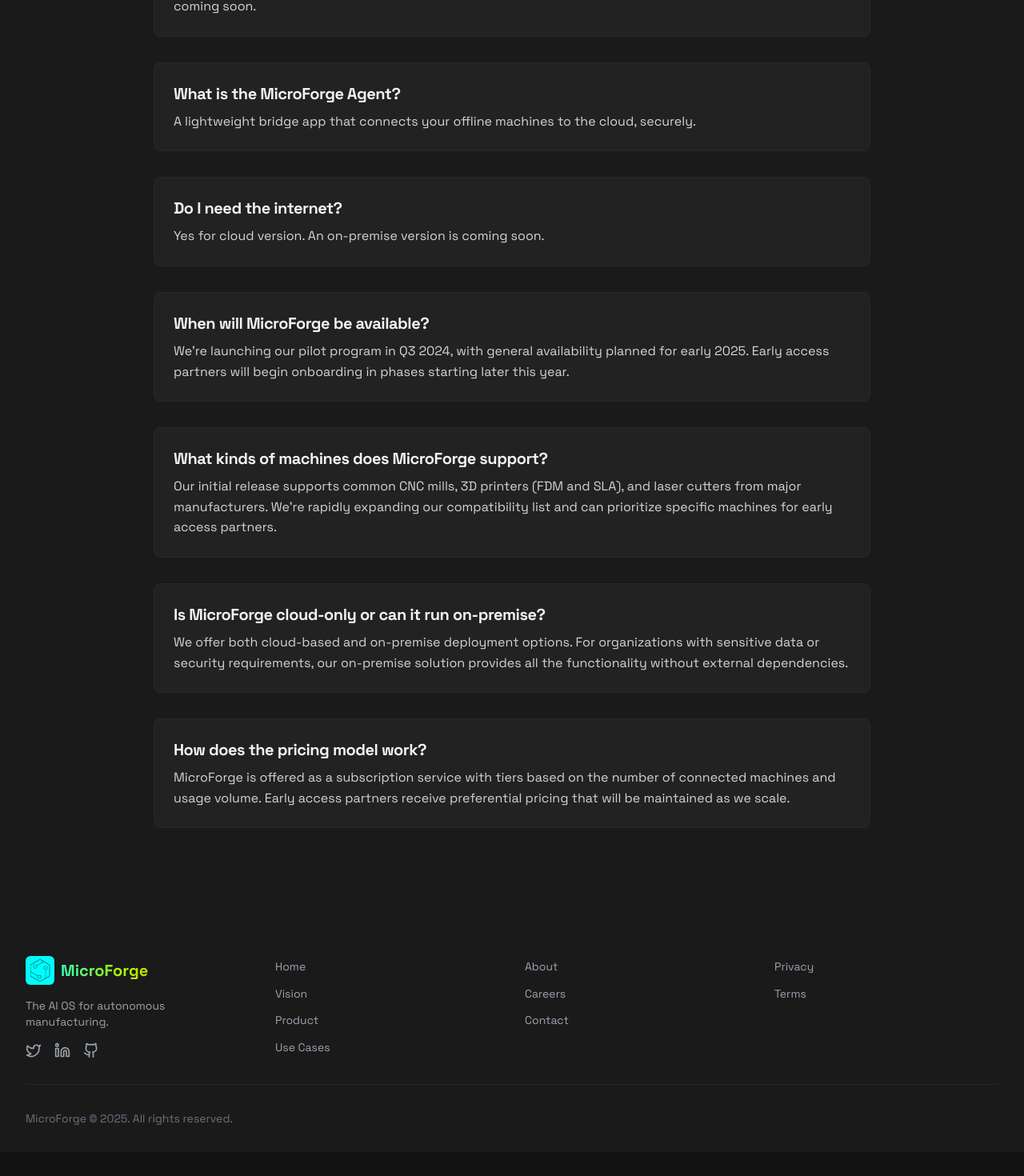
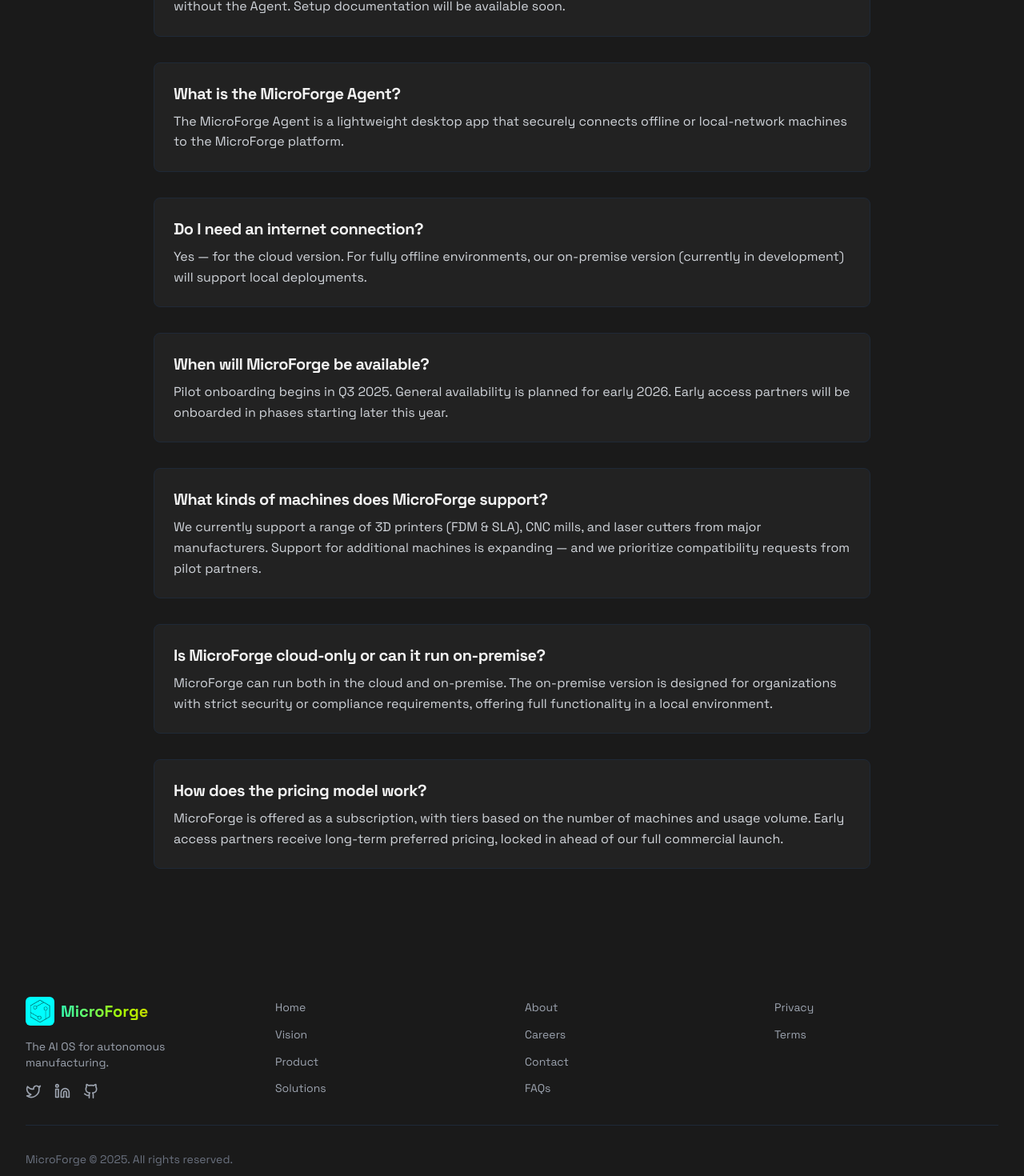
Before and after one commit to LiamBowen/microforge-genesis-os, a React (Vite) app: page /early-access in a window 1280 px wide. Shown: the part 2000-3470 px from the top of the page at 80% size. Before the commit the page ends 3440 px from the top, so only its background shows below. Built offline with nearby package versions, Linux system fonts and the light colour scheme.

Commit message:
Refactor: Update footer and FAQs
- Added FAQs link to footer, linking to the Early Access page.
- Replaced "Use Cases" with "Solutions" in the footer and page title.
- Updated FAQ content on the Early Access page.

```diff
--- a/src/App.tsx
+++ b/src/App.tsx
@@ -14,7 +14,7 @@ import ErrorBoundary from "@/components/ErrorBoundary";
 import Index from "./pages/Index";
 import Vision from "./pages/Vision";
 import Product from "./pages/Product";
-import UseCases from "./pages/UseCases";
+import Solutions from "./pages/Solutions";
 import GetInvolved from "./pages/GetInvolved";
 import EarlyAccess from "./pages/EarlyAccess";
 import Login from "./pages/Login";
@@ -77,7 +77,7 @@ const AppLayout = () => {
           <Route path="/" element={<Index />} />
           <Route path="/vision" element={<Vision />} />
           <Route path="/product" element={<Product />} />
-          <Route path="/use-cases" element={<UseCases />} />
+          <Route path="/solutions" element={<Solutions />} />
           <Route path="/get-involved" element={<GetInvolved />} />
           <Route path="/early-access" element={<EarlyAccess />} />
           <Route path="/login" element={<Login />} />
--- a/src/components/Footer.tsx
+++ b/src/components/Footer.tsx
@@ -50,7 +50,7 @@ const Footer = () => {
               <li><Link to="/" className="text-gray-400 hover:text-neon-cyan text-sm">Home</Link></li>
               <li><Link to="/vision" className="text-gray-400 hover:text-neon-cyan text-sm">Vision</Link></li>
               <li><Link to="/product" className="text-gray-400 hover:text-neon-cyan text-sm">Product</Link></li>
-              <li><Link to="/use-cases" className="text-gray-400 hover:text-neon-cyan text-sm">Use Cases</Link></li>
+              <li><Link to="/solutions" className="text-gray-400 hover:text-neon-cyan text-sm">Solutions</Link></li>
             </ul>
           </div>
 
@@ -59,6 +59,7 @@ const Footer = () => {
               <li><Link to="/about" className="text-gray-400 hover:text-neon-cyan text-sm">About</Link></li>
               <li><Link to="/careers" className="text-gray-400 hover:text-neon-cyan text-sm">Careers</Link></li>
               <li><Link to="/contact" className="text-gray-400 hover:text-neon-cyan text-sm">Contact</Link></li>
+              <li><a href="/early-access#faq" className="text-gray-400 hover:text-neon-cyan text-sm">FAQs</a></li>
             </ul>
           </div>
 
--- a/src/pages/EarlyAccess.tsx
+++ b/src/pages/EarlyAccess.tsx
@@ -256,7 +256,7 @@ ${formData.name}
       </section>
 
       {/* FAQ Section */}
-      <section className="py-24 bg-dark-lighter">
+      <section id="faq" className="py-24 bg-dark-lighter">
         <div className="container mx-auto px-4 sm:px-6 lg:px-8">
           <div className="max-w-4xl mx-auto">
             <h2 className="text-center mb-16 opacity-0 animate-fade-in-up">
@@ -267,49 +267,49 @@ ${formData.name}
               <div className="bg-dark-card border border-gray-800 rounded-lg p-6">
                 <h3 className="text-xl font-bold mb-2">Can my machine connect directly via Wi-Fi?</h3>
                 <p className="text-gray-300">
-                  Yes, if your machine supports direct HTTP/websocket connection, you can skip the Agent. Setup instructions coming soon.
+                  Yes — if your machine supports HTTP or WebSocket connections, it can connect directly to MicroForge without the Agent. Setup documentation will be available soon.
                 </p>
               </div>
 
               <div className="bg-dark-card border border-gray-800 rounded-lg p-6">
                 <h3 className="text-xl font-bold mb-2">What is the MicroForge Agent?</h3>
                 <p className="text-gray-300">
-                  A lightweight bridge app that connects your offline machines to the cloud, securely.
+                  The MicroForge Agent is a lightweight desktop app that securely connects offline or local-network machines to the MicroForge platform.
                 </p>
               </div>
 
               <div className="bg-dark-card border border-gray-800 rounded-lg p-6">
-                <h3 className="text-xl font-bold mb-2">Do I need the internet?</h3>
+                <h3 className="text-xl font-bold mb-2">Do I need an internet connection?</h3>
                 <p className="text-gray-300">
-                  Yes for cloud version. An on-premise version is coming soon.
+                  Yes — for the cloud version. For fully offline environments, our on-premise version (currently in development) will support local deployments.
                 </p>
               </div>
 
               <div className="bg-dark-card border border-gray-800 rounded-lg p-6">
                 <h3 className="text-xl font-bold mb-2">When will MicroForge be available?</h3>
                 <p className="text-gray-300">
-                  We're launching our pilot program in Q3 2024, with general availability planned for early 2025. Early access partners will begin onboarding in phases starting later this year.
+                  Pilot onboarding begins in Q3 2025. General availability is planned for early 2026. Early access partners will be onboarded in phases starting later this year.
                 </p>
               </div>
 
               <div className="bg-dark-card border border-gray-800 rounded-lg p-6">
                 <h3 className="text-xl font-bold mb-2">What kinds of machines does MicroForge support?</h3>
                 <p className="text-gray-300">
-                  Our initial release supports common CNC mills, 3D printers (FDM and SLA), and laser cutters from major manufacturers. We're rapidly expanding our compatibility list and can prioritize specific machines for early access partners.
+                  We currently support a range of 3D printers (FDM & SLA), CNC mills, and laser cutters from major manufacturers. Support for additional machines is expanding — and we prioritize compatibility requests from pilot partners.
                 </p>
               </div>
 
               <div className="bg-dark-card border border-gray-800 rounded-lg p-6">
                 <h3 className="text-xl font-bold mb-2">Is MicroForge cloud-only or can it run on-premise?</h3>
                 <p className="text-gray-300">
-                  We offer both cloud-based and on-premise deployment options. For organizations with sensitive data or security requirements, our on-premise solution provides all the functionality without external dependencies.
+                  MicroForge can run both in the cloud and on-premise. The on-premise version is designed for organizations with strict security or compliance requirements, offering full functionality in a local environment.
                 </p>
               </div>
 
               <div className="bg-dark-card border border-gray-800 rounded-lg p-6">
                 <h3 className="text-xl font-bold mb-2">How does the pricing model work?</h3>
                 <p className="text-gray-300">
-                  MicroForge is offered as a subscription service with tiers based on the number of connected machines and usage volume. Early access partners receive preferential pricing that will be maintained as we scale.
+                  MicroForge is offered as a subscription, with tiers based on the number of machines and usage volume. Early access partners receive long-term preferred pricing, locked in ahead of our full commercial launch.
                 </p>
               </div>
             </div>
--- a/src/pages/UseCases.tsx
+++ b/src/pages/Solutions.tsx
@@ -1,8 +1,7 @@
-
 import { Code, FlaskConical, Factory, Rocket, GraduationCap } from "lucide-react";
 import RequestAccessButton from "@/components/RequestAccessButton";
 
-const UseCases = () => {
+const Solutions = () => {
   return (
     <div className="pt-16 bg-dark min-h-screen">
       {/* Hero Section */}
@@ -449,4 +448,4 @@ const UseCases = () => {
   );
 };
 
-export default UseCases;
+export default Solutions;
```
